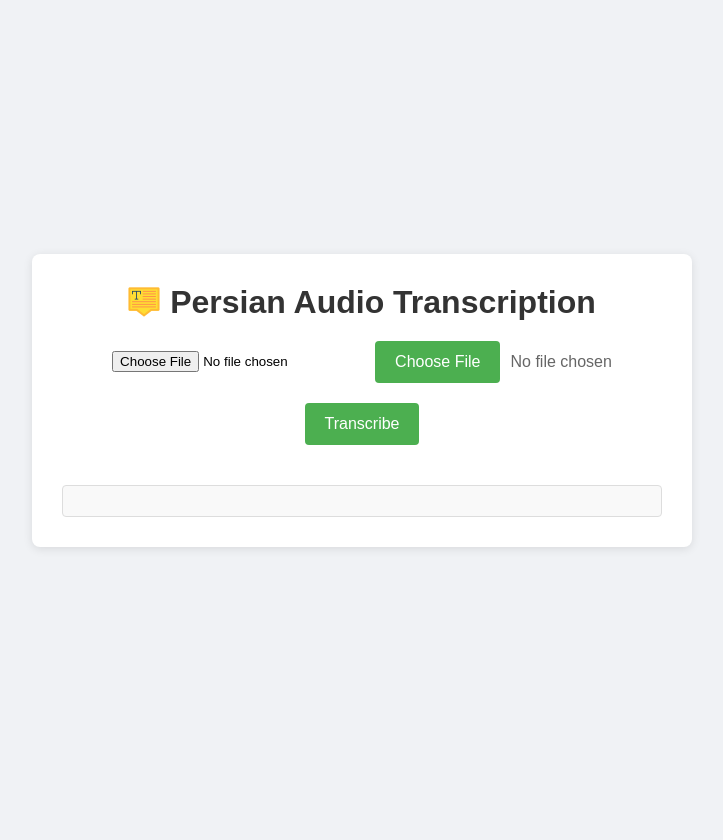
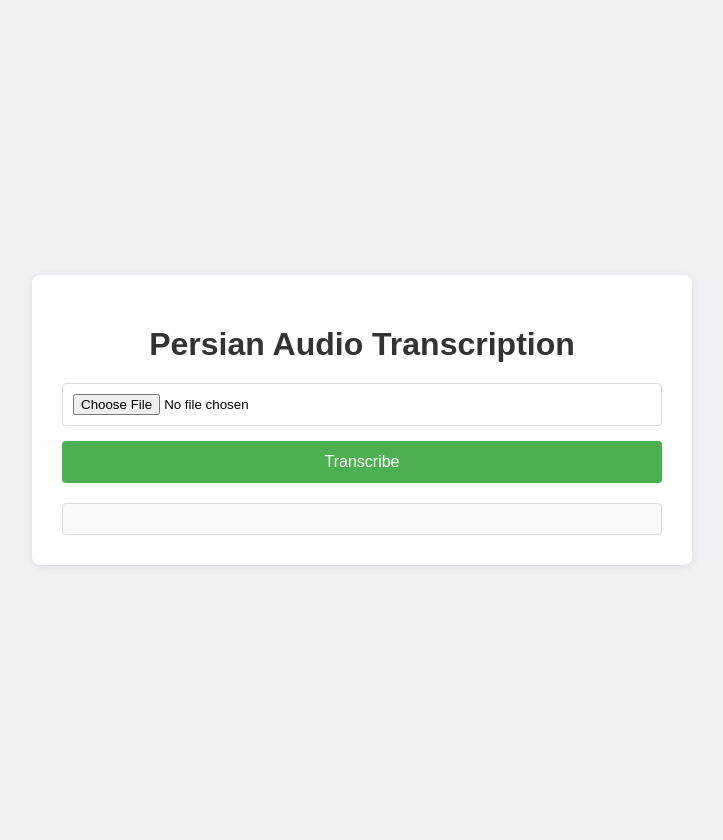
Before and after one commit to hossjar/Tooti_Transcriber, a Flask app: page / in a window 1280 px wide. Shown: the whole page, without its empty margins (278-1001 px from the left). Before the commit the page ends 549 px from the top, so only its background shows below. Run offline with Flask 3, Linux system fonts and the light colour scheme.

Commit message:
modified style

```diff
--- a/app.py
+++ b/app.py
@@ -4,13 +4,15 @@ from speechmatics.batch_client import BatchClient
 from httpx import HTTPStatusError
 import os
 from dotenv import load_dotenv
-import os
+import time
 
 load_dotenv()
 SPEECHMATICS_API_KEY = os.getenv('SPEECHMATICS_API_KEY')
 
 
+
 app = Flask(__name__)
+
 UPLOAD_FOLDER = 'uploads'
 ALLOWED_EXTENSIONS = {'wav', 'mp3', 'ogg', 'mp4'}
 
@@ -29,8 +31,6 @@ def transcribe_audio(file_path):
         "type": "transcription",
         "transcription_config": {
             "language": "fa"  # Persian language code
-        #    "operating_point": "enhanced"
-
         }
     }
 
@@ -61,9 +61,16 @@ def upload_file():
         if file and allowed_file(file.filename):
             filename = os.path.join(app.config['UPLOAD_FOLDER'], file.filename)
             file.save(filename)
-            transcript = transcribe_audio(filename)
-            os.remove(filename)  # Remove the file after transcription
-            return jsonify({'transcript': transcript})
+            try:
+
+                transcript = transcribe_audio(filename)
+                os.remove(filename)  # Remove the file after transcription
+                return jsonify({'transcript': transcript})
+            except Exception as e:
+                os.remove(filename)
+                return jsonify({'error' : str(e)})
+            else:
+                return jsonify({'error' : 'File type not allowed'})
     return render_template('upload.html')
 
 if __name__ == '__main__':
--- a/templates/upload.html
+++ b/templates/upload.html
@@ -4,13 +4,12 @@
     <meta charset="UTF-8">
     <meta name="viewport" content="width=device-width, initial-scale=1.0">
     <title>Persian Audio Transcription</title>
-    <link rel="icon" type="image/png" href="{{ url_for('static', filename='favicon.png') }}">
     <style>
         body {
             font-family: 'Arial', sans-serif;
             background-color: #f0f2f5;
             margin: 0;
-            padding: 0;
+            padding: 20px;
             display: flex;
             justify-content: center;
             align-items: center;
@@ -23,124 +22,81 @@
             padding: 30px;
             width: 90%;
             max-width: 600px;
-            display: flex;
-            flex-direction: column;
-            align-items: center;
-        }
-        .header {
-            display: flex;
-            align-items: center;
-            justify-content: center;
-            gap: 10px;
-            margin-bottom: 20px;
-        }
-        .header-icon {
-            width: 32px;
-            height: 32px;
         }
         h1 {
             color: #333;
-            margin: 0;
-        }
-        .file-input-container {
-            display: flex;
-            align-items: center;
-            justify-content: center;
-            gap: 10px;
+            text-align: center;
             margin-bottom: 20px;
         }
-        .file-input-button {
+        form {
+            display: flex;
+            flex-direction: column;
+            gap: 15px;
+        }
+        input[type="file"] {
+            border: 1px solid #ddd;
+            padding: 10px;
+            border-radius: 4px;
+        }
+        input[type="submit"] {
             background-color: #4CAF50;
             color: white;
             border: none;
-            padding: 12px 20px;
+            padding: 12px;
             border-radius: 4px;
             cursor: pointer;
             font-size: 16px;
             transition: background-color 0.3s;
         }
-        .file-input-button:hover {
-            background-color: #45a049;
-        }
-        .file-input-label {
-            font-size: 16px;
-            color: #666;
-        }
-        .transcribe-button {
-            background-color: #4CAF50;
-            color: white;
-            border: none;
-            padding: 12px 20px;
-            border-radius: 4px;
-            cursor: pointer;
-            font-size: 16px;
-            transition: background-color 0.3s;
-            display: block;
-            margin: 0 auto 20px;
-        }
-        .transcribe-button:hover {
+        input[type="submit"]:hover {
             background-color: #45a049;
         }
         #status, #timer {
             text-align: center;
+            margin-top: 20px;
             font-weight: bold;
-            margin-bottom: 10px;
         }
         #result {
+            margin-top: 20px;
             padding: 15px;
             border: 1px solid #ddd;
             border-radius: 4px;
             max-height: 300px;
             overflow-y: auto;
             background-color: #f9f9f9;
-            width: 100%;
-            box-sizing: border-box;
         }
     </style>
 </head>
 <body>
     <div class="container">
-        <div class="header">
-            <img src="{{ url_for('static', filename='header-icon.png') }}" alt="Transcription Icon" class="header-icon">
-            <h1>Persian Audio Transcription</h1>
-        </div>
-        <div class="file-input-container">
+        <h1>Persian Audio Transcription</h1>
+        <form id="uploadForm">
             <input type="file" name="file" accept=".wav,.mp3,.ogg" required>
-            <button type="button" class="file-input-button">Choose File</button>
-            <span class="file-input-label">No file chosen</span>
-        </div>
-        <button type="submit" class="transcribe-button">Transcribe</button>
+            <input type="submit" value="Transcribe">
+        </form>
         <div id="status"></div>
         <div id="timer"></div>
         <div id="result"></div>
     </div>
 
     <script>
-        const fileInput = document.querySelector('input[type="file"]');
-        const fileInputButton = document.querySelector('.file-input-button');
-        const fileInputLabel = document.querySelector('.file-input-label');
-        const transcribeButton = document.querySelector('.transcribe-button');
+        const form = document.getElementById('uploadForm');
         const status = document.getElementById('status');
         const timer = document.getElementById('timer');
         const result = document.getElementById('result');
         let startTime;
         let timerInterval;
 
-        fileInputButton.addEventListener('click', () => {
-            fileInput.click();
-        });
+        function updateTimer() {
+            const elapsedTime = Math.floor((Date.now() - startTime) / 1000);
+            const minutes = Math.floor(elapsedTime / 60);
+            const seconds = elapsedTime % 60;
+            timer.textContent = `Time elapsed: ${minutes}m ${seconds}s`;
+        }
 
-        fileInput.addEventListener('change', () => {
-            if (fileInput.files.length > 0) {
-                fileInputLabel.textContent = fileInput.files[0].name;
-            } else {
-                fileInputLabel.textContent = 'No file chosen';
-            }
-        });
-
-        transcribeButton.addEventListener('click', () => {
-            const formData = new FormData();
-            formData.append('file', fileInput.files[0]);
+        form.addEventListener('submit', function(e) {
+            e.preventDefault();
+            const formData = new FormData(this);
 
             status.textContent = 'File received. Starting transcription...';
             result.textContent = '';
@@ -169,13 +125,6 @@
                 result.textContent = 'Please try again later.';
             });
         });
-
-        function updateTimer() {
-            const elapsedTime = Math.floor((Date.now() - startTime) / 1000);
-            const minutes = Math.floor(elapsedTime / 60);
-            const seconds = elapsedTime % 60;
-            timer.textContent = `Time elapsed: ${minutes}m ${seconds}s`;
-        }
     </script>
 </body>
 </html>
```
Also changed, not shown: 1 other file.
